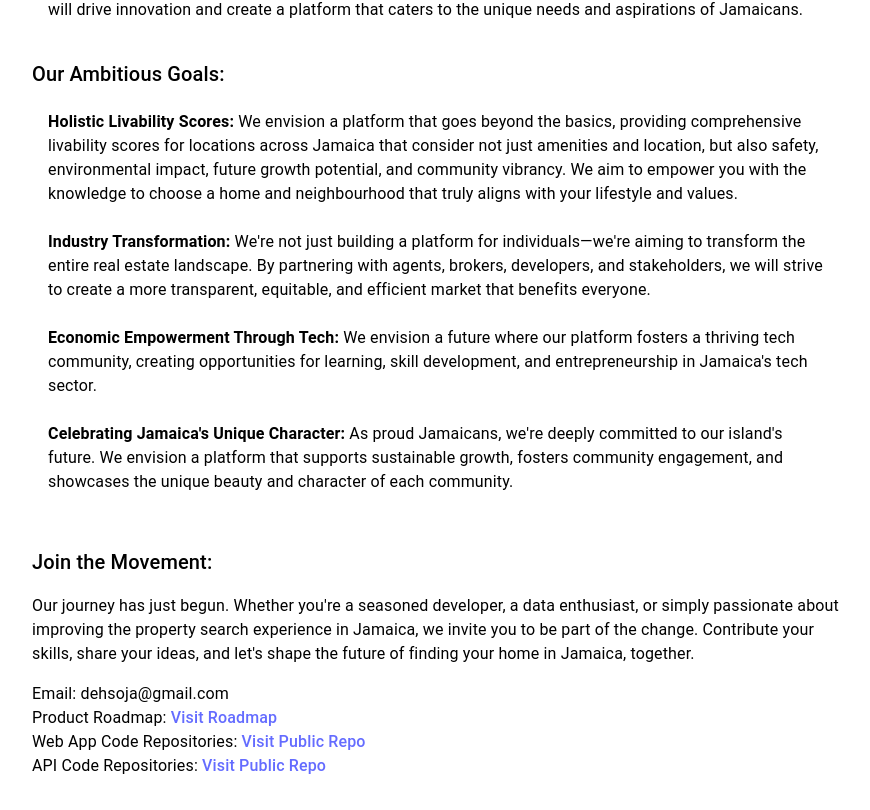
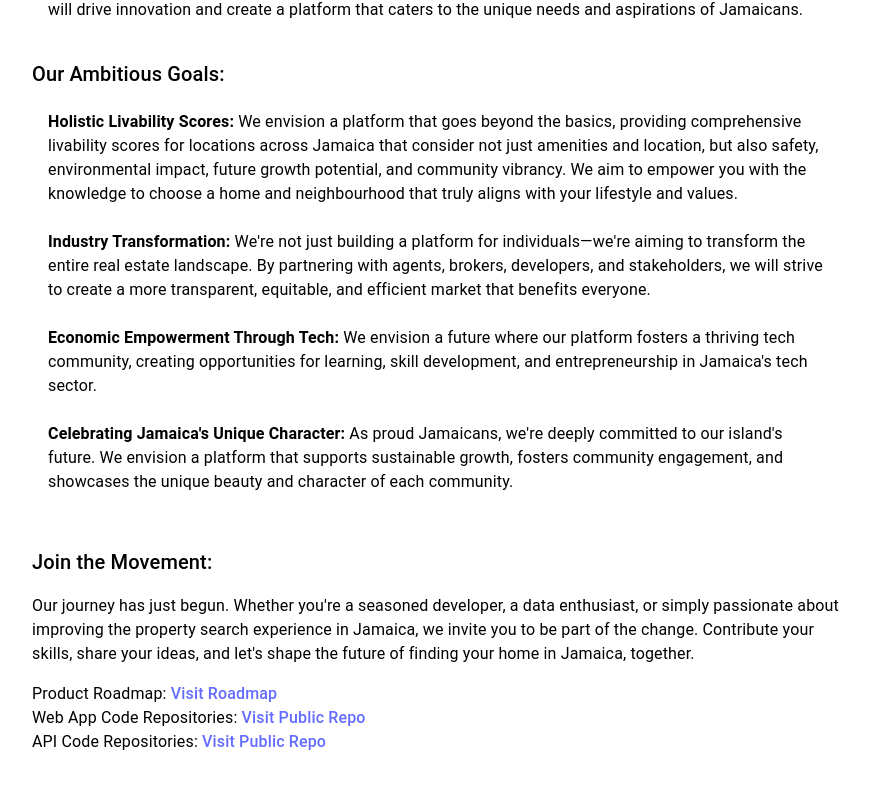
Before and after one commit to dehsoja/dehso-web-app, a React (Vite) app: page /about in a window 1280 px wide. Shown: the part 783-1593 px from the top of the page, without its empty margins (306-1176 px from the left). After the commit the page ends 1569 px from the top, so only its background shows below. Built offline with nearby package versions, Linux system fonts and the light colour scheme.

Commit message:
removed email address from about us page

```diff
--- a/src/components/aboutus.jsx
+++ b/src/components/aboutus.jsx
@@ -142,9 +142,6 @@ function AboutUs() {
                             Our journey has just begun. Whether you're a seasoned developer, a data enthusiast, or simply passionate about improving the property search experience in Jamaica, we invite you to be part of the change. Contribute your skills, share your ideas, and let's shape the future of finding your home in Jamaica, together.
                           </Typography>
                           <Typography variant="body1" align="left">
-                            Email: dehsoja@gmail.com
-                          </Typography>
-                          <Typography variant="body1" align="left">
                             {"Product Roadmap: "}
                             <Link to="https://github.com/users/dehsoja/projects/4/views/3" target="_blank" rel="noopener noreferrer">
                               Visit Roadmap
```
